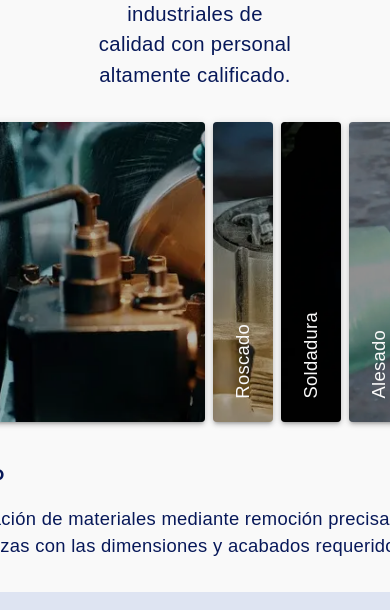
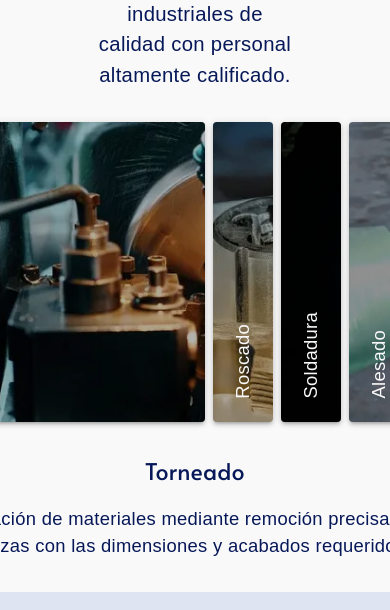
Before and after one commit to EmiLongo/talleres-montreal-react, a React (Vite) app: page / in a window 390 px wide. Shown: the part 3460-4070 px from the top of the page. Built offline with nearby package versions, Linux system fonts and the light colour scheme; a web font is replaced by a local one.

Commit message:
md Procedures - se acomoda el responsive con el accordion en vertical en mobile

```diff
--- a/src/modules/home/components/Procedures.tsx
+++ b/src/modules/home/components/Procedures.tsx
@@ -76,11 +76,11 @@ export const Procedures: React.FC = () => {
       <SectionSubTitle sx={{ marginBottom: {xs: "2rem", lg: "3rem", xl: "4rem" }}}>
       Nos especializamos en brindar soluciones industriales de calidad con personal altamente calificado.
       </SectionSubTitle>
-      <Box sx={{ display: "flex", flexDirection: { xs: "column", sm: "row" }, gap: "2rem"}}>
+      <Box sx={{ display: "flex", flexDirection: { xs: "column", sm: "row" }, gap: "2rem", justifyContent: "center"}}>
         <HorizontalAccordion panels={procedures} expanded={expanded} setExpanded={handleExpanse} />
         <Box sx={{ width: {xs:"100%", sm:"30%"}, display: "flex", flexDirection: "column", justifyContent: "center"}}>
           {expanded && <>
-          <Title1 sx={{ mb: "1rem", textWrap: "wrap", textTransform: "capitalize",}}>
+          <Title1 sx={{ mb: "1rem", textWrap: "wrap", textTransform: "capitalize", textAlign: {xs: "center", sm: "left"}}}>
             {procedures.find(procedure => procedure.id === expanded)?.title}
           </Title1>
           <Text1 sx={{ textWrap: "wrap" }}>
```
